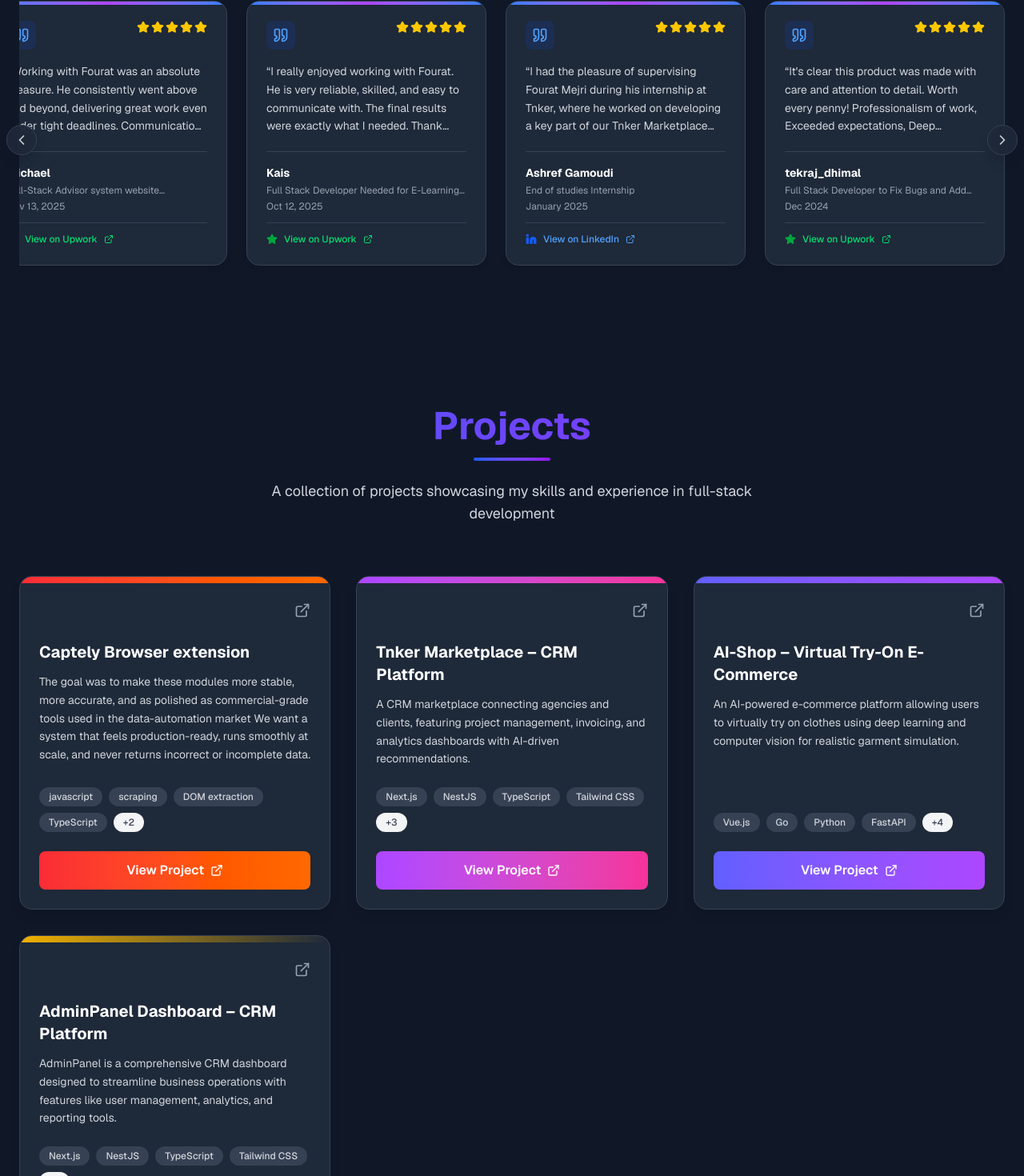
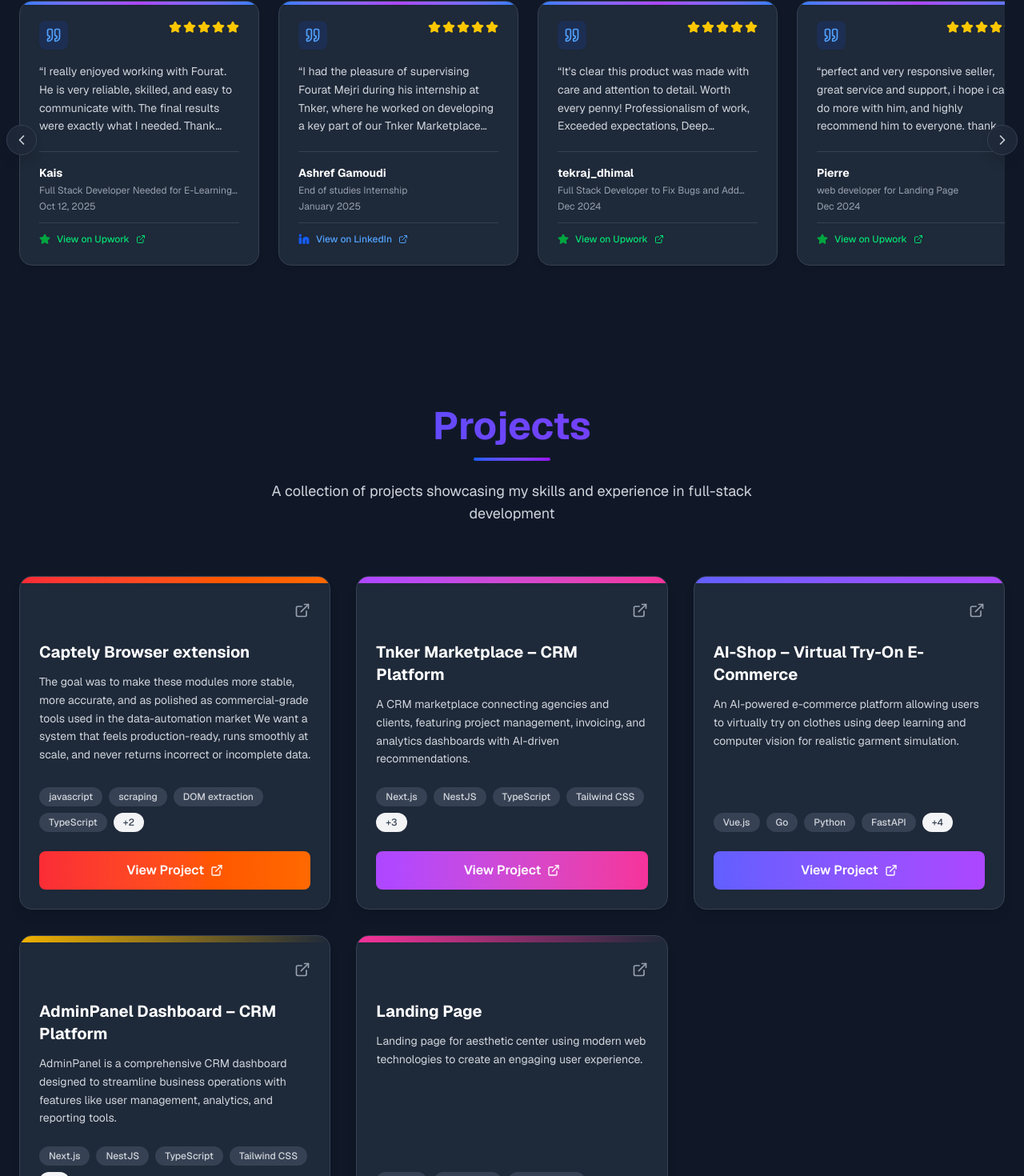
Before and after one commit to FouratMejri99/FouPortfolio, a Next.js app: page / in a window 1280 px wide. Shown: the part 985-2455 px from the top of the page at 80% size. Built offline with nearby package versions, Linux system fonts and the light colour scheme.

Commit message:
added landing page client

```diff
--- a/app/components/Projects.jsx
+++ b/app/components/Projects.jsx
@@ -68,6 +68,14 @@ export default function Projects() {
       ],
       link: "https://admin-panel-ecru-eight.vercel.app/login",
       color: "from-yellow-500 to-white-500",
+    },
+
+    {
+      title: "Landing Page",
+      desc: "Landing page for aesthetic center using modern web technologies to create an engaging user experience.",
+      tech: ["Next.js", "TypeScript", "Tailwind CSS"],
+      link: "https://belle-five.vercel.app/",
+      color: "from-pink-500 to-white-500",
     },
   ];
 
--- a/app/data/reviews.js
+++ b/app/data/reviews.js
@@ -78,4 +78,15 @@ export const upworkReviews = [
       "https://www.upwork.com/freelancers/~0175443912a5f8cd13?mp_source=share",
     platform: "upwork",
   },
+  {
+    clientName: "Pierre",
+    project: "web developer for Landing Page",
+    rating: 5,
+    review:
+      "perfect and very responsive seller, great service and support, i hope i can do more with him, and highly recommend him to everyone. thank you.",
+    date: "Dec 2024",
+    upworkUrl:
+      "https://www.upwork.com/freelancers/~0175443912a5f8cd13?mp_source=share",
+    platform: "upwork",
+  },
 ];
```
